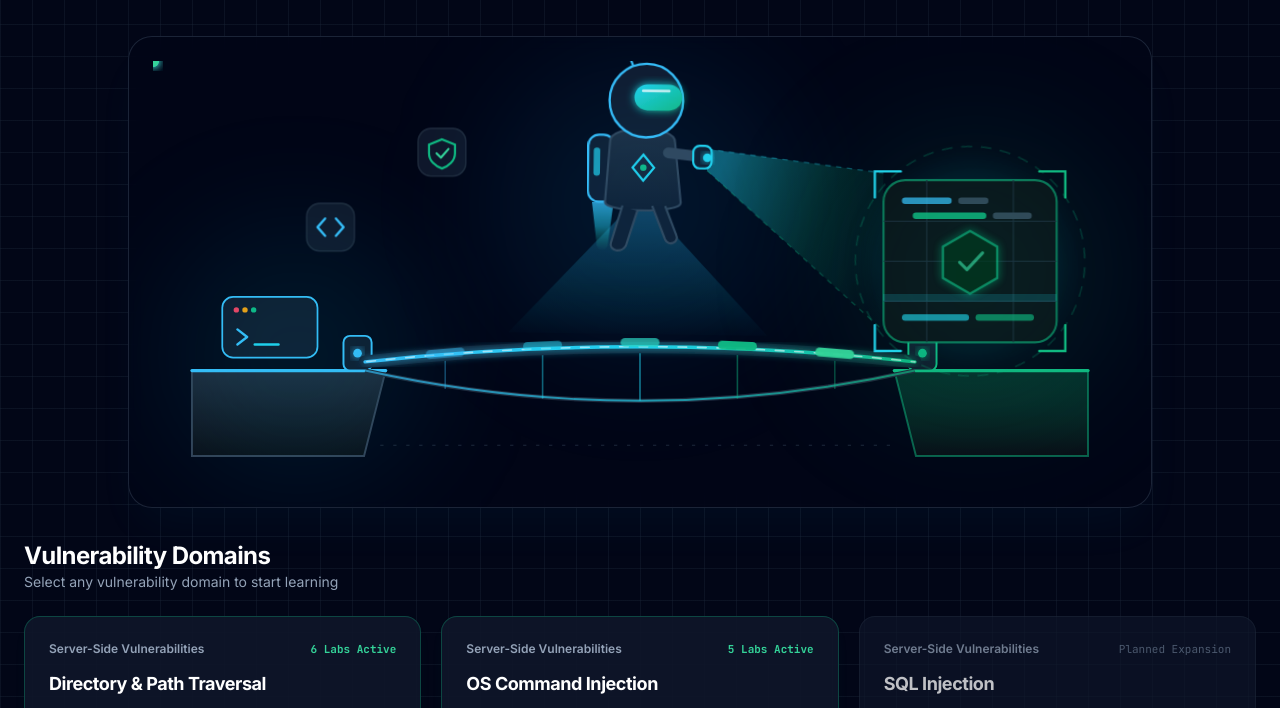
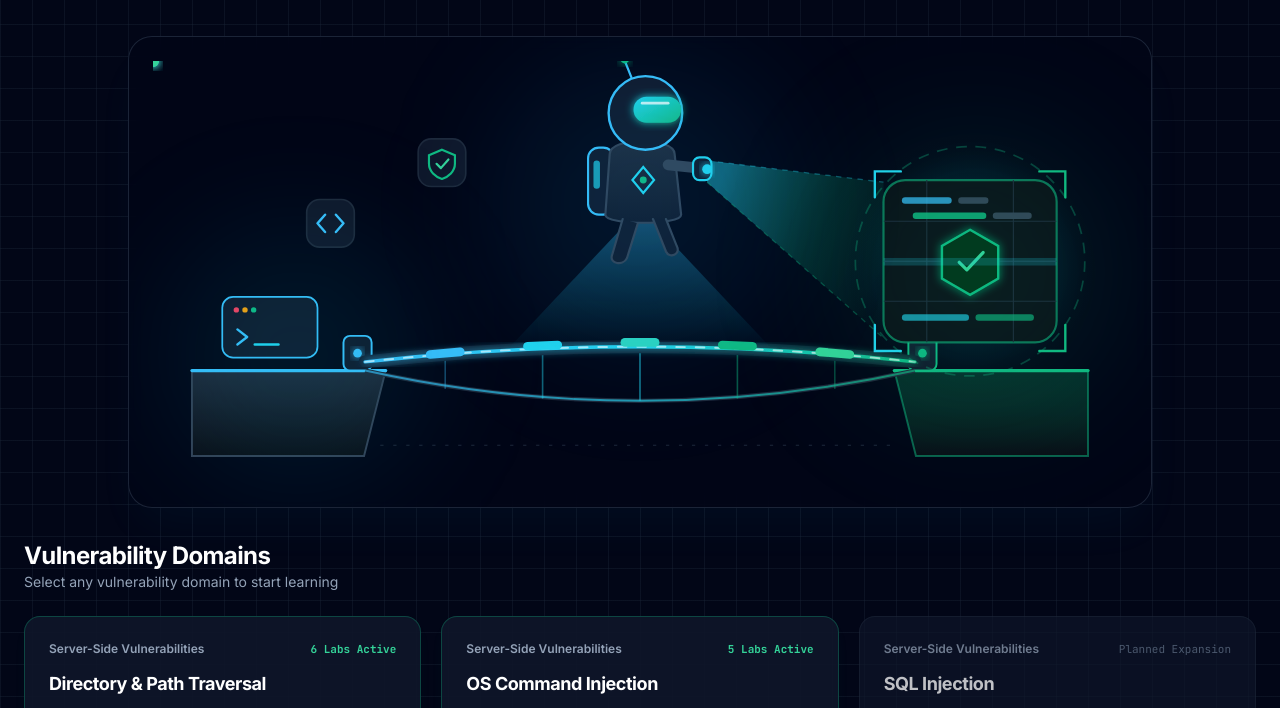
Before and after one commit to jaiongithub/psa-companion, a plain HTML site: page index.html in a window 1280 px wide. Shown: the part 392-1100 px from the top of the page. Drawn offline with nearby package versions, Linux system fonts and the light colour scheme.

Commit message:
fix: embed native SVG SMIL animations for robot hovering, thruster blast, floating nodes, and radar rotation

```diff
--- a/index.html
+++ b/index.html
@@ -32,7 +32,7 @@
             }
         }
     </script>
-    <link rel="stylesheet" href="assets/css/theme.css">
+    <link rel="stylesheet" href="assets/css/theme.css?v=3">
 </head>
 
 <body class="min-h-screen flex flex-col cyber-grid selection:bg-emerald-500/30 selection:text-emerald-200">
@@ -85,7 +85,7 @@
             <div class="pointer-events-none absolute left-1/2 -translate-x-1/2 top-6 w-72 h-72 rounded-full bg-sky-500/10 blur-3xl"></div>
             <div class="pointer-events-none absolute right-8 top-1/2 -translate-y-1/2 w-72 h-72 rounded-full bg-emerald-500/10 blur-3xl"></div>
 
-            <!-- Pure Graphical SVG Scene (Zero Text Elements) -->
+            <!-- Pure Graphical SVG Scene with Built-in Native SMIL Animations (Zero CSS-dependency, 100% cross-browser guaranteed) -->
             <svg viewBox="0 0 900 390" class="w-full h-auto block select-none" aria-hidden="true">
                 <defs>
                     <!-- Gradients -->
@@ -100,13 +100,13 @@
                     </linearGradient>
 
                     <linearGradient id="xrayConeGrad" x1="0%" y1="30%" x2="100%" y2="70%">
-                        <stop offset="0%" stop-color="#22d3ee" stop-opacity="0.42" />
-                        <stop offset="60%" stop-color="#10b981" stop-opacity="0.16" />
+                        <stop offset="0%" stop-color="#22d3ee" stop-opacity="0.45" />
+                        <stop offset="60%" stop-color="#10b981" stop-opacity="0.18" />
                         <stop offset="100%" stop-color="#10b981" stop-opacity="0.02" />
                     </linearGradient>
 
                     <linearGradient id="bridgeBeamDown" x1="50%" y1="0%" x2="50%" y2="100%">
-                        <stop offset="0%" stop-color="#38bdf8" stop-opacity="0.32" />
+                        <stop offset="0%" stop-color="#38bdf8" stop-opacity="0.38" />
                         <stop offset="100%" stop-color="#06b6d4" stop-opacity="0.02" />
                     </linearGradient>
 
@@ -128,7 +128,7 @@
 
                     <linearGradient id="thrusterGrad" x1="0%" y1="0%" x2="0%" y2="100%">
                         <stop offset="0%" stop-color="#38bdf8" />
-                        <stop offset="50%" stop-color="#22d3ee" stop-opacity="0.6" />
+                        <stop offset="50%" stop-color="#22d3ee" stop-opacity="0.8" />
                         <stop offset="100%" stop-color="#10b981" stop-opacity="0" />
                     </linearGradient>
 
@@ -166,7 +166,9 @@
                     <line x1="36" y1="286" x2="215" y2="286" stroke="#38bdf8" stroke-width="3" stroke-linecap="round" />
                     <!-- Anchor Pylon -->
                     <rect x="176" y="254" width="26" height="32" rx="6" fill="#0f172a" stroke="#38bdf8" stroke-width="1.8" />
-                    <circle cx="189" cy="270" r="4" fill="#38bdf8" filter="url(#neonGlow)" />
+                    <circle cx="189" cy="270" r="4" fill="#38bdf8" filter="url(#neonGlow)">
+                        <animate attributeName="r" values="3.5; 5; 3.5" dur="2.4s" repeatCount="indefinite" />
+                    </circle>
 
                     <!-- Starting Learner Terminal Icon on Left Platform -->
                     <rect x="64" y="218" width="88" height="56" rx="10" fill="#0f172a" stroke="#38bdf8" stroke-width="1.6" />
@@ -174,7 +176,9 @@
                     <circle cx="85" cy="230" r="2.5" fill="#f59e0b" />
                     <circle cx="93" cy="230" r="2.5" fill="#10b981" />
                     <path d="M 78 248 L 87 255 L 78 262" fill="none" stroke="#38bdf8" stroke-width="2.2" stroke-linecap="round" stroke-linejoin="round" />
-                    <line x1="94" y1="262" x2="116" y2="262" stroke="#22d3ee" stroke-width="2.2" stroke-linecap="round" />
+                    <line x1="94" y1="262" x2="116" y2="262" stroke="#22d3ee" stroke-width="2.2" stroke-linecap="round">
+                        <animate attributeName="opacity" values="0.3; 1; 0.3" dur="1.2s" repeatCount="indefinite" />
+                    </line>
                 </g>
 
                 <!-- RIGHT PLATFORM: Target Fortress Destination -->
@@ -184,7 +188,9 @@
                     <line x1="685" y1="286" x2="864" y2="286" stroke="#10b981" stroke-width="3" stroke-linecap="round" />
                     <!-- Anchor Pylon -->
                     <rect x="698" y="254" width="26" height="32" rx="6" fill="#0f172a" stroke="#10b981" stroke-width="1.8" />
-                    <circle cx="711" cy="270" r="4" fill="#10b981" filter="url(#neonGlow)" />
+                    <circle cx="711" cy="270" r="4" fill="#10b981" filter="url(#neonGlow)">
+                        <animate attributeName="r" values="3.5; 5; 3.5" dur="2.4s" repeatCount="indefinite" />
+                    </circle>
                 </g>
 
                 <!-- =================================================================== -->
@@ -205,14 +211,27 @@
                     <!-- Main Luminous Bridge Deck Curve -->
                     <path d="M 196 278 Q 450 250 704 278" fill="none" stroke="#0f172a" stroke-width="12" stroke-linecap="round" />
                     <path d="M 196 278 Q 450 250 704 278" fill="none" stroke="url(#bridgeDeckGrad)" stroke-width="3.2" stroke-linecap="round" filter="url(#neonGlow)" />
-                    <path d="M 196 278 Q 450 250 704 278" fill="none" stroke="#ffffff" stroke-opacity="0.55" stroke-width="1.5" stroke-linecap="round" class="animate-bridge-dash" />
+                    <!-- Flowing Moving Dashes Along Bridge (Native SVG SMIL Animation) -->
+                    <path d="M 196 278 Q 450 250 704 278" fill="none" stroke="#ffffff" stroke-opacity="0.6" stroke-width="1.8" stroke-linecap="round" stroke-dasharray="8 10">
+                        <animate attributeName="stroke-dashoffset" from="0" to="-36" dur="1.1s" repeatCount="indefinite" />
+                    </path>
 
-                    <!-- 5 Glowing Energy Stepping-Stone Tiles Along the Bridge -->
-                    <rect x="252" y="266" width="36" height="8" rx="4" fill="#38bdf8" class="animate-seg-1" transform="rotate(-5 270 270)" />
-                    <rect x="342" y="259" width="36" height="8" rx="4" fill="#22d3ee" class="animate-seg-2" transform="rotate(-2.5 360 263)" />
-                    <rect x="432" y="256" width="36" height="8" rx="4" fill="#2dd4bf" class="animate-seg-3" />
-                    <rect x="522" y="259" width="36" height="8" rx="4" fill="#10b981" class="animate-seg-4" transform="rotate(2.5 540 263)" />
-                    <rect x="612" y="266" width="36" height="8" rx="4" fill="#34d399" class="animate-seg-5" transform="rotate(5 630 270)" />
+                    <!-- 5 Glowing Energy Stepping-Stone Tiles Along the Bridge (Native SVG Pulse) -->
+                    <rect x="252" y="266" width="36" height="8" rx="4" fill="#38bdf8" transform="rotate(-5 270 270)">
+                        <animate attributeName="opacity" values="0.35; 1; 0.35" dur="2.4s" begin="0s" repeatCount="indefinite" />
+                    </rect>
+                    <rect x="342" y="259" width="36" height="8" rx="4" fill="#22d3ee" transform="rotate(-2.5 360 263)">
+                        <animate attributeName="opacity" values="0.35; 1; 0.35" dur="2.4s" begin="0.4s" repeatCount="indefinite" />
+                    </rect>
+                    <rect x="432" y="256" width="36" height="8" rx="4" fill="#2dd4bf">
+                        <animate attributeName="opacity" values="0.35; 1; 0.35" dur="2.4s" begin="0.8s" repeatCount="indefinite" />
+                    </rect>
+                    <rect x="522" y="259" width="36" height="8" rx="4" fill="#10b981" transform="rotate(2.5 540 263)">
+                        <animate attributeName="opacity" values="0.35; 1; 0.35" dur="2.4s" begin="1.2s" repeatCount="indefinite" />
+                    </rect>
+                    <rect x="612" y="266" width="36" height="8" rx="4" fill="#34d399" transform="rotate(5 630 270)">
+                        <animate attributeName="opacity" values="0.35; 1; 0.35" dur="2.4s" begin="1.6s" repeatCount="indefinite" />
+                    </rect>
 
                     <!-- Animated Learner Energy Orbs Crossing the Bridge from Left to Right -->
                     <circle r="5.5" fill="#38bdf8" filter="url(#neonGlow)">
@@ -224,29 +243,64 @@
                 </g>
 
                 <!-- =================================================================== -->
-                <!-- 3. FLYING CYBER-ROBOT HOVERING OVER THE BRIDGE & POWERING IT        -->
+                <!-- 3. FLYING CYBER-ROBOT HOVERING OVER THE BRIDGE (SMIL ANIMATED)      -->
                 <!-- =================================================================== -->
-                <g class="animate-cyber-float" style="transform-origin: 450px 115px;">
+                <g>
+                    <!-- Floating / Bobbing Up & Down Animation for the Entire Robot Entity -->
+                    <animateTransform
+                        attributeName="transform"
+                        type="translate"
+                        values="0 0; 0 -18; 0 0"
+                        dur="3.6s"
+                        repeatCount="indefinite"
+                        calcMode="spline"
+                        keySplines="0.45 0 0.55 1; 0.45 0 0.55 1"
+                    />
+
                     <!-- Downward Energy Projection Beam Powering the Bridge Deck -->
-                    <polygon points="442,145 330,264 570,264 458,145" fill="url(#bridgeBeamDown)" />
+                    <polygon points="442,145 330,264 570,264 458,145" fill="url(#bridgeBeamDown)">
+                        <animate attributeName="opacity" values="0.35; 0.7; 0.35" dur="2.4s" repeatCount="indefinite" />
+                    </polygon>
 
                     <!-- Forward X-Ray Vision Cone Illuminating the Right-Side Fortress -->
-                    <polygon points="512,92 675,112 675,256 512,112" fill="url(#xrayConeGrad)" />
+                    <polygon points="512,92 675,112 675,256 512,112" fill="url(#xrayConeGrad)">
+                        <animate attributeName="opacity" values="0.5; 0.85; 0.5" dur="3.2s" repeatCount="indefinite" />
+                    </polygon>
                     <line x1="512" y1="92" x2="675" y2="112" stroke="#22d3ee" stroke-opacity="0.35" stroke-width="1.2" stroke-dasharray="5 5" />
                     <line x1="512" y1="112" x2="675" y2="256" stroke="#10b981" stroke-opacity="0.35" stroke-width="1.2" stroke-dasharray="5 5" />
 
-                    <!-- Jetpack Thruster Flame -->
-                    <path d="M 406 142 L 426 142 L 421 186 Q 416 196 411 186 Z" fill="url(#thrusterGrad)" class="animate-thruster" />
+                    <!-- Jetpack Thruster Flame with Morphing & Pulsing Flame Animation -->
+                    <path fill="url(#thrusterGrad)">
+                        <animate
+                            attributeName="d"
+                            values="M 406 142 L 426 142 L 421 176 Q 416 184 411 176 Z;
+                                    M 406 142 L 426 142 L 423 210 Q 416 224 409 210 Z;
+                                    M 406 142 L 426 142 L 420 182 Q 416 192 412 182 Z;
+                                    M 406 142 L 426 142 L 421 176 Q 416 184 411 176 Z"
+                            dur="0.38s"
+                            repeatCount="indefinite"
+                        />
+                        <animate
+                            attributeName="opacity"
+                            values="0.75; 1; 0.82; 0.75"
+                            dur="0.38s"
+                            repeatCount="indefinite"
+                        />
+                    </path>
 
                     <!-- Jetpack Backpack -->
                     <rect x="402" y="80" width="24" height="62" rx="10" fill="#0f172a" stroke="#38bdf8" stroke-width="2" />
-                    <rect x="407" y="92" width="6" height="26" rx="3" fill="#22d3ee" opacity="0.7" />
+                    <rect x="407" y="92" width="6" height="26" rx="3" fill="#22d3ee" opacity="0.7">
+                        <animate attributeName="opacity" values="0.5; 1; 0.5" dur="1.4s" repeatCount="indefinite" />
+                    </rect>
 
                     <!-- Robot Torso / Cyber Chassis -->
                     <path d="M 422 86 C 422 70, 482 70, 482 86 L 488 142 C 488 152, 418 152, 418 142 Z" fill="url(#suitGrad)" stroke="#334155" stroke-width="2" />
                     <!-- Chest Bridge-Core Emblem -->
                     <polygon points="453,98 463,110 453,122 443,110" fill="none" stroke="#22d3ee" stroke-width="2" />
-                    <circle cx="453" cy="110" r="3" fill="#10b981" />
+                    <circle cx="453" cy="110" r="3.2" fill="#10b981">
+                        <animate attributeName="r" values="2.6; 4.2; 2.6" dur="1.8s" repeatCount="indefinite" />
+                    </circle>
 
                     <!-- Hovering Legs (Zero-Gravity Pose) -->
                     <path d="M 434 146 L 424 180 C 422 187, 434 190, 438 182 L 448 150" fill="#0f172a" stroke="#334155" stroke-width="2" stroke-linecap="round" />
@@ -256,7 +310,9 @@
                     <circle cx="455" cy="48" r="34" fill="#0f172a" stroke="#38bdf8" stroke-width="2.2" />
                     <!-- Antenna -->
                     <line x1="442" y1="15" x2="436" y2="0" stroke="#38bdf8" stroke-width="2" stroke-linecap="round" />
-                    <circle cx="436" cy="-2" r="4" fill="#10b981" filter="url(#neonGlow)" />
+                    <circle cx="436" cy="-2" r="4.2" fill="#10b981" filter="url(#neonGlow)">
+                        <animate attributeName="r" values="3.2; 5.2; 3.2" dur="1.4s" repeatCount="indefinite" />
+                    </circle>
 
                     <!-- Glowing X-Ray Visor -->
                     <rect x="444" y="33" width="44" height="24" rx="12" fill="url(#visorGrad)" filter="url(#neonGlow)" />
@@ -265,31 +321,61 @@
                     <!-- Extended Arm Holding Scanner Emitter -->
                     <path d="M 476 96 L 505 99" stroke="#334155" stroke-width="10" stroke-linecap="round" />
                     <rect x="499" y="89" width="17" height="21" rx="6" fill="#0f172a" stroke="#22d3ee" stroke-width="2" />
-                    <circle cx="512" cy="100" r="4" fill="#22d3ee" filter="url(#neonGlow)" />
+                    <circle cx="512" cy="100" r="4.5" fill="#22d3ee" filter="url(#neonGlow)">
+                        <animate attributeName="r" values="3.5; 5.5; 3.5" dur="1.2s" repeatCount="indefinite" />
+                    </circle>
                 </g>
 
                 <!-- =================================================================== -->
-                <!-- 4. FLOATING CONCEPTUAL NODES (SHIELD & CODE)                        -->
+                <!-- 4. FLOATING CONCEPTUAL NODES (SHIELD & CODE BRACKETS ANIMATED)      -->
                 <!-- =================================================================== -->
                 <!-- Floating Shield Node (Upper Left) -->
-                <g class="animate-orb-1">
+                <g>
+                    <animateTransform
+                        attributeName="transform"
+                        type="translate"
+                        values="0 0; 0 -14; 0 0"
+                        dur="3.2s"
+                        repeatCount="indefinite"
+                        calcMode="spline"
+                        keySplines="0.45 0 0.55 1; 0.45 0 0.55 1"
+                    />
                     <rect x="245" y="72" width="44" height="44" rx="12" fill="#0f172a" stroke="#1e293b" stroke-width="1.5" />
                     <path d="M 267 82 L 279 87 V 95 C 279 102 273 107 267 109 C 261 107 255 102 255 95 V 87 Z" fill="none" stroke="#10b981" stroke-width="2" />
                     <path d="M 262 95 L 266 99 L 273 91" fill="none" stroke="#34d399" stroke-width="2" stroke-linecap="round" stroke-linejoin="round" />
                 </g>
 
                 <!-- Floating Code Bracket Node (Mid Left) -->
-                <g class="animate-orb-2">
+                <g>
+                    <animateTransform
+                        attributeName="transform"
+                        type="translate"
+                        values="0 0; 0 13; 0 0"
+                        dur="4.0s"
+                        repeatCount="indefinite"
+                        calcMode="spline"
+                        keySplines="0.45 0 0.55 1; 0.45 0 0.55 1"
+                    />
                     <rect x="142" y="128" width="44" height="44" rx="12" fill="#0f172a" stroke="#1e293b" stroke-width="1.5" />
                     <path d="M 159 142 L 152 150 L 159 158 M 169 142 L 176 150 L 169 158" fill="none" stroke="#38bdf8" stroke-width="2.2" stroke-linecap="round" stroke-linejoin="round" />
                 </g>
 
                 <!-- =================================================================== -->
-                <!-- 5. RIGHT-SIDE DESTINATION: X-RAYED LAB TARGET CORE                  -->
+                <!-- 5. RIGHT-SIDE DESTINATION: X-RAYED LAB TARGET CORE (ANIMATED)       -->
                 <!-- =================================================================== -->
                 <g>
                     <circle cx="755" cy="185" r="118" fill="url(#targetAura)" />
-                    <circle cx="755" cy="185" r="106" fill="none" stroke="#10b981" stroke-opacity="0.22" stroke-width="1.5" stroke-dasharray="10 8" class="animate-ring-spin" style="transform-origin: 755px 185px;" />
+                    <!-- Rotating Dashed Target Ring -->
+                    <circle cx="755" cy="185" r="106" fill="none" stroke="#10b981" stroke-opacity="0.32" stroke-width="1.6" stroke-dasharray="10 8">
+                        <animateTransform
+                            attributeName="transform"
+                            type="rotate"
+                            from="0 755 185"
+                            to="360 755 185"
+                            dur="18s"
+                            repeatCount="indefinite"
+                        />
+                    </circle>
 
                     <!-- Outer Target Shell -->
                     <rect x="675" y="110" width="160" height="150" rx="20" fill="#090d16" stroke="#10b981" stroke-opacity="0.6" stroke-width="2" />
@@ -306,19 +392,39 @@
                         <rect x="702" y="140" width="68" height="6" rx="3" fill="#10b981" opacity="0.85" />
                         <rect x="776" y="140" width="36" height="6" rx="3" fill="#334155" />
 
-                        <!-- Central Unlocked Target Core / Solved Emblem -->
-                        <g class="animate-core-glow" style="transform-origin: 755px 186px;">
-                            <polygon points="755,156 781,171 781,201 755,216 729,201 729,171" fill="#052e16" stroke="#10b981" stroke-width="2.2" filter="url(#neonGlow)" />
-                            <path d="M 745 186 L 752 193 L 767 177" fill="none" stroke="#34d399" stroke-width="3" stroke-linecap="round" stroke-linejoin="round" />
+                        <!-- Central Unlocked Target Core / Solved Emblem with Smooth Scale & Glow Pulse -->
+                        <g transform="translate(755, 186)">
+                            <g>
+                                <animateTransform
+                                    attributeName="transform"
+                                    type="scale"
+                                    values="0.94; 1.08; 0.94"
+                                    dur="2.4s"
+                                    repeatCount="indefinite"
+                                    calcMode="spline"
+                                    keySplines="0.45 0 0.55 1; 0.45 0 0.55 1"
+                                />
+                                <polygon points="0,-30 26,-15 26,15 0,30 -26,15 -26,-15" fill="#052e16" stroke="#10b981" stroke-width="2.2" filter="url(#neonGlow)" />
+                                <path d="M -10 0 L -3 7 L 12 -9" fill="none" stroke="#34d399" stroke-width="3" stroke-linecap="round" stroke-linejoin="round" />
+                            </g>
                         </g>
 
                         <!-- Bottom Logic Bars -->
                         <rect x="692" y="234" width="62" height="6" rx="3" fill="#22d3ee" opacity="0.65" />
                         <rect x="760" y="234" width="54" height="6" rx="3" fill="#10b981" opacity="0.65" />
 
-                        <!-- Sweeping Horizontal X-Ray Laser Line -->
-                        <g class="animate-xray-sweep">
-                            <rect x="675" y="182" width="160" height="7" fill="#22d3ee" opacity="0.18" />
+                        <!-- Sweeping Horizontal X-Ray Laser Line (SMIL Animated) -->
+                        <g>
+                            <animateTransform
+                                attributeName="transform"
+                                type="translate"
+                                values="0 -36; 0 36; 0 -36"
+                                dur="3.2s"
+                                repeatCount="indefinite"
+                                calcMode="spline"
+                                keySplines="0.45 0 0.55 1; 0.45 0 0.55 1"
+                            />
+                            <rect x="675" y="182" width="160" height="7" fill="#22d3ee" opacity="0.22" />
                             <line x1="675" y1="185" x2="835" y2="185" stroke="#22d3ee" stroke-width="2.2" filter="url(#neonGlow)" />
                         </g>
                     </g>
```
